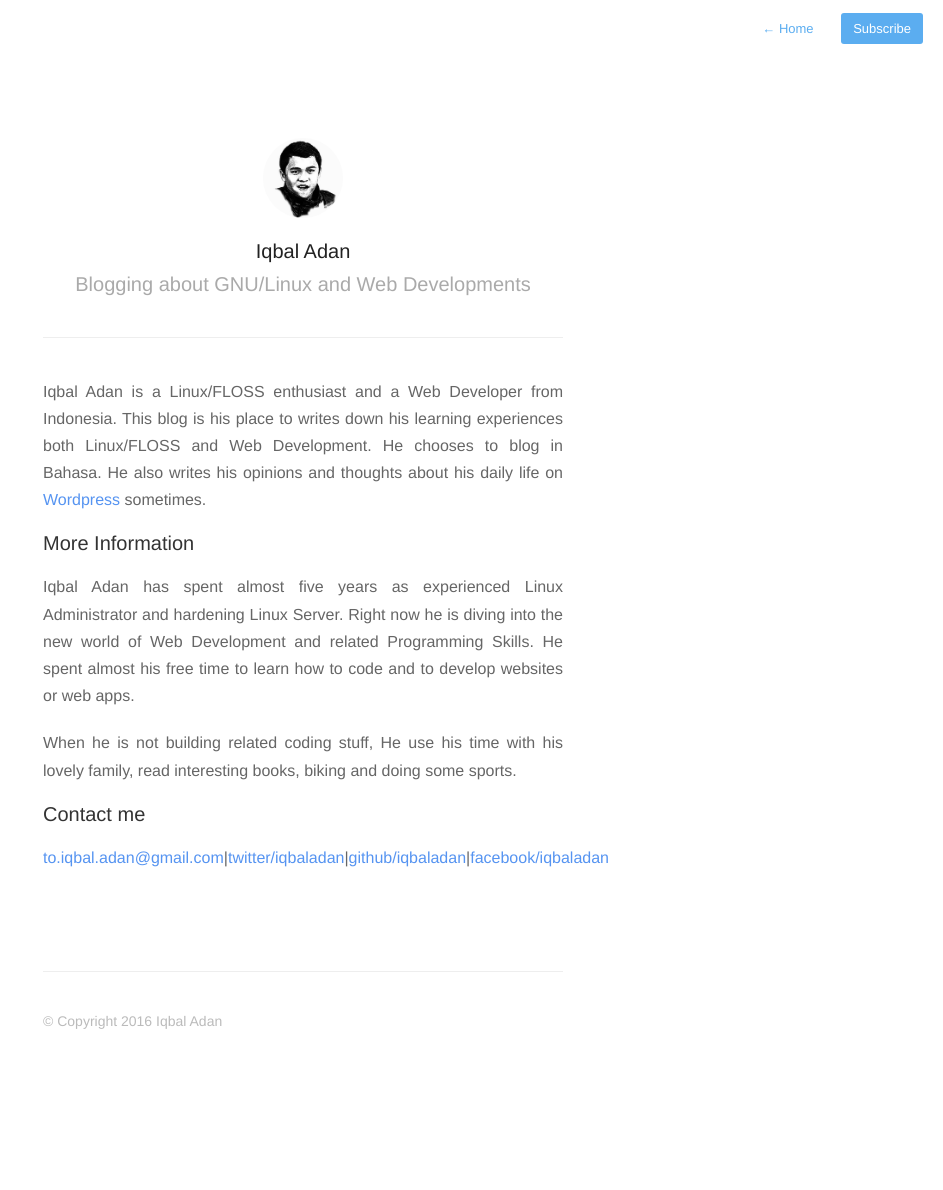
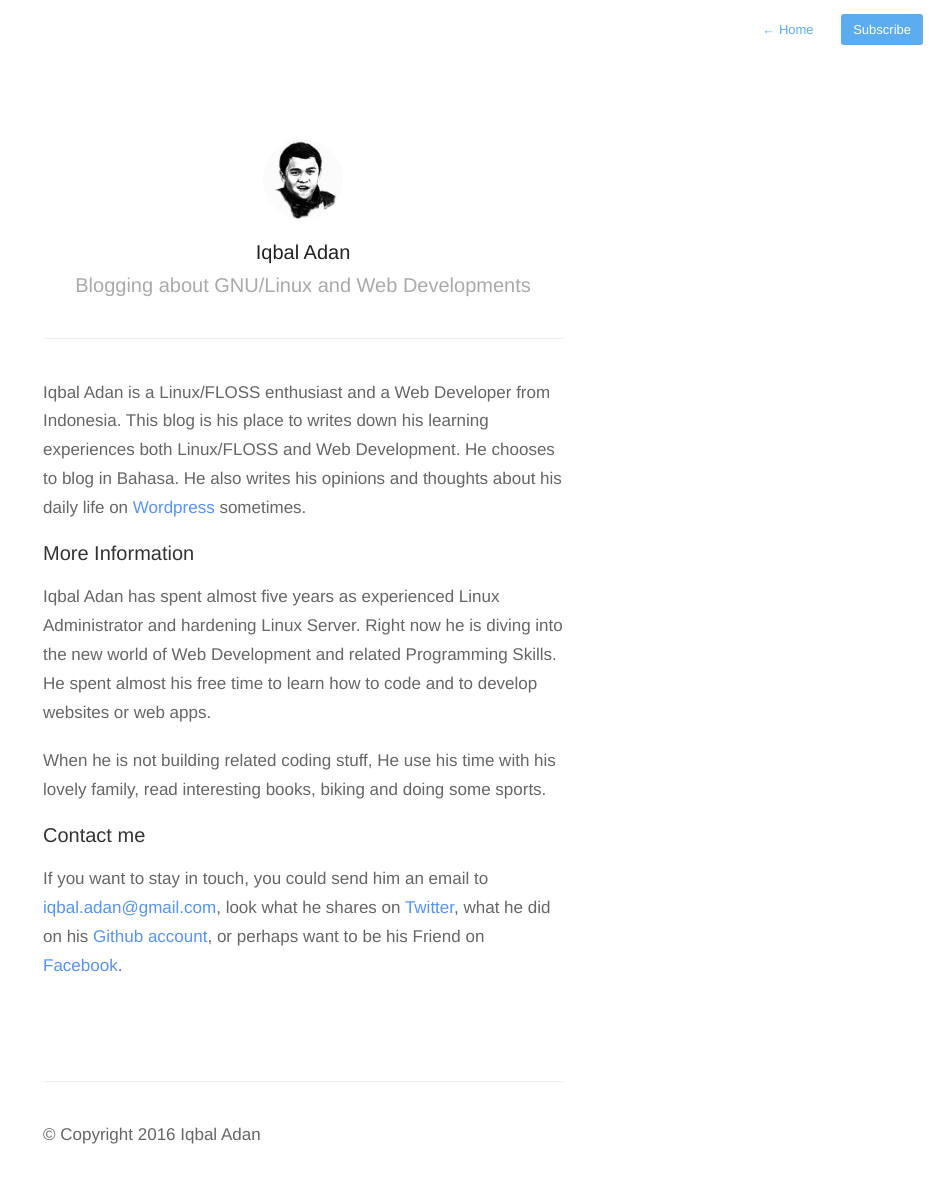
Before and after one commit to iqbaladan/iqbaladan.github.io, a Jekyll site: the page built from about.md, in a window 1280 px wide. Shown: the whole page, without its empty margins (337-1280 px from the left). Built offline with Jekyll 4.4.1, drawn with Linux system fonts in a browser that asks for light colours; nearby versions of some CDN libraries; before the commit the page ends 1072 px from its top, so only the background shows below that.

Commit message:
Update style.css

```diff
--- a/_config.yml
+++ b/_config.yml
@@ -1,6 +1,6 @@
 name: Iqbal Adan
 description: Blogging about GNU/Linux and Web Developments
-meta_description: "Iqbal Adan, Blogging about his interest"
+meta_description: "Blogging about his interest"
 
 aboutPage: true
 
--- a/_includes/footer.html
+++ b/_includes/footer.html
@@ -1,3 +1,3 @@
 <footer id="footer">
-    <p class="small">© Copyright {{ site.time | date: '%Y' }} {{ site.author }}</p>
+    <p class="medium">© Copyright {{ site.time | date: '%Y' }} {{ site.author }}</p>
 </footer>
--- a/about.md
+++ b/about.md
@@ -13,8 +13,6 @@ Iqbal Adan has spent almost five years as experienced Linux Administrator and ha
 When he is not building related coding stuff, He use his time with his lovely family, read interesting books, biking and doing some sports.
 
 ### Contact me
-
-<span class="meta">[to.iqbal.adan@gmail.com](mailto:iqbal.adan@gmail.com)|[twitter/iqbaladan](https://twitter.com/iqbaladan)|[github/iqbaladan](https://github.com/iqbaladan)|[facebook/iqbaladan](https://www.facebook.com/iqbal.adan.3)
-</span>
+If you want to stay in touch, you could send him an email to [iqbal.adan@gmail.com](mailto:iqbal.adan@gmail.com), look what he shares on [Twitter](https://twitter.com/iqbaladan), what he did on his [Github account](https://github.com/iqbaladan), or perhaps want to be his Friend on [Facebook](https://www.facebook.com/iqbal.adan.3).
 
 {% include footer.html %}
--- a/assets/css/style.css
+++ b/assets/css/style.css
@@ -51,7 +51,7 @@ margin-bottom: 20px;
 html, body {height: 100%;}
 
 body {
-	font:16px/1 "Helvetica Neue", Helvetica, Arial, sans-serif;
+	font:17px/1 "Helvetica Neue", Helvetica, Arial, sans-serif;
 	color: #666;
 	-webkit-font-smoothing: antialiased;
 	text-rendering: optimizeLegibility;
@@ -643,7 +643,8 @@ h2.month {
 	.post h2 { font-size:20px; }
 }
 
-/* Justifying text in post */
+/* Justifying text in post
 p {
   text-align: justify
 }
+ */
```
